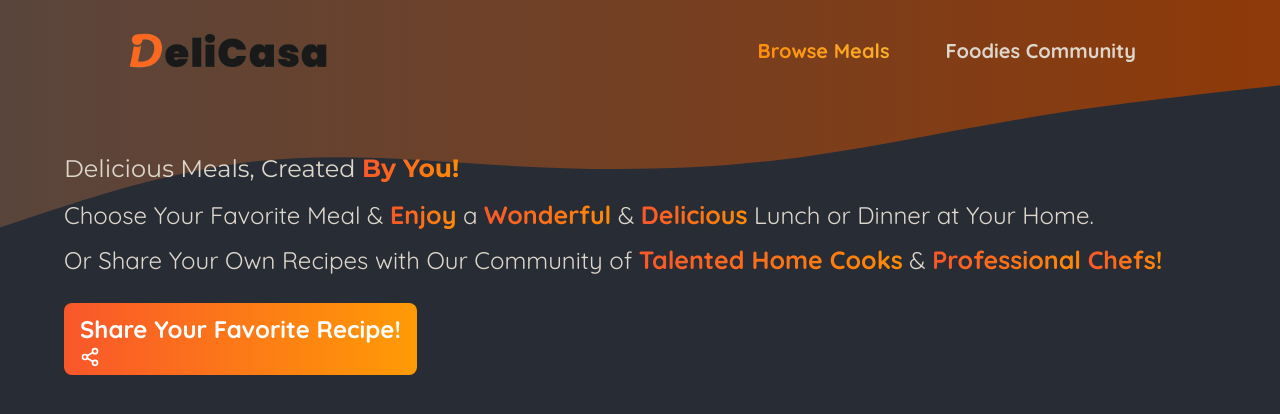
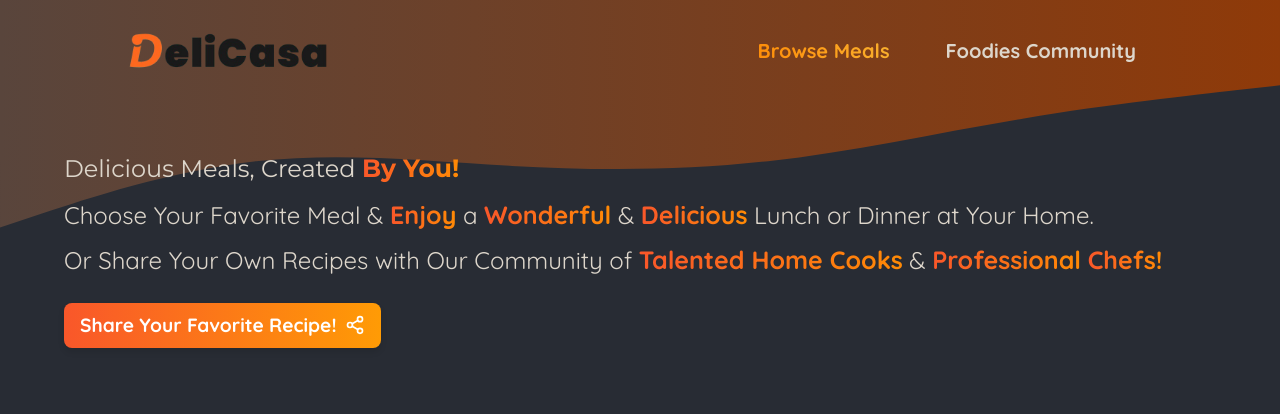
Before and after one commit to MenathNDGD/Food-Blog-NextJS, a Next.js app: page /meals in a window 1280 px wide. Shown: the top 414 px of the page. Built offline with nearby package versions, Linux system fonts and the light colour scheme; no server answers; the database is empty.

Commit message:
Add styling for share button and update CTA alignment for improved layout

```diff
--- a/app/meals/page.module.css
+++ b/app/meals/page.module.css
@@ -25,8 +25,13 @@
   padding-top: 8px;
 }
 
+.cta {
+  text-align: left;
+}
+
 .cta a {
-  display: inline-block;
+  display: flex;
+  align-items: center;
   margin-top: 1rem;
   padding: 0.5rem 1rem;
   border-radius: 0.5rem;
@@ -34,6 +39,34 @@
   color: #ffffff;
   font-weight: bold;
   text-decoration: none;
+}
+
+.shareButton {
+  display: inline-flex;
+  align-items: center;
+  justify-content: center;
+  gap: 8px;
+  padding: 12px 18px;
+  border-radius: 0.5rem;
+  background: linear-gradient(90deg, #f9572a, #ff9b05);
+  color: white;
+  font-weight: bold;
+  text-decoration: none;
+  font-size: 1.2rem;
+  transition: all 0.3s ease;
+  box-shadow: 0 4px 6px rgba(0, 0, 0, 0.1);
+  max-width: fit-content;
+}
+
+.shareButton:hover {
+  background: linear-gradient(90deg, #e5533d, #ff8b05);
+  box-shadow: 0 6px 10px rgba(0, 0, 0, 0.2);
+  transform: translateY(-2px);
+}
+
+.shareButton svg {
+  width: 20px;
+  height: 20px;
 }
 
 .loaderContainer {
```
